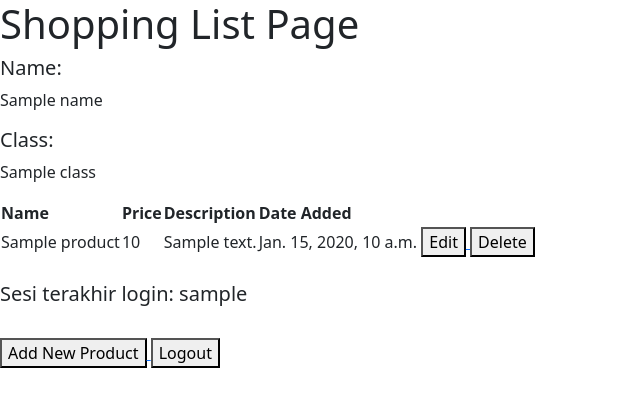
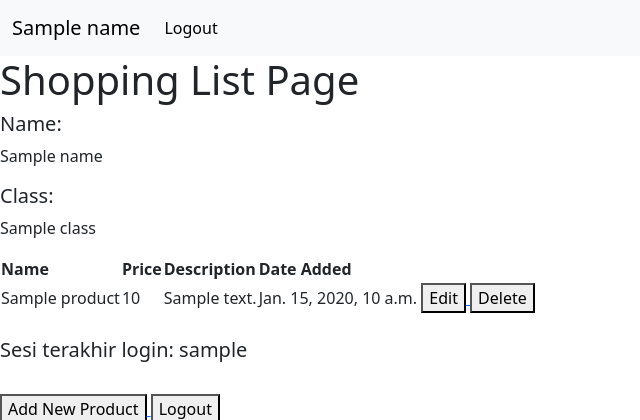
Before and after one commit to febrian-irv/shopping-list, a Django app: template main/templates/main.html in a window 1280 px wide. Shown: the top 420 px of the page, without its empty margins (0-640 px from the left). Run offline with Django 4.2, Linux system fonts and the light colour scheme; the template is opened without the code that fills it: most values are stand-ins (such as "Sample title", 1, 10 or a date in 2020).

Commit message:
Adding navbar

```diff
--- a/main/templates/main.html
+++ b/main/templates/main.html
@@ -1,6 +1,21 @@
 {% extends 'base.html' %}
 
 {% block content %}
+<nav class="navbar navbar-expand-lg bg-body-tertiary">
+    <div class="container-fluid">
+      <a class="navbar-brand" href="#">{{name}}</a>
+      <button class="navbar-toggler" type="button" data-bs-toggle="collapse" data-bs-target="#navbarSupportedContent" aria-controls="navbarSupportedContent" aria-expanded="false" aria-label="Toggle navigation">
+        <span class="navbar-toggler-icon"></span>
+      </button>
+      <div class="collapse navbar-collapse" id="navbarSupportedContent">
+        <ul class="navbar-nav me-auto mb-2 mb-lg-0">
+          <li class="nav-item">
+            <a class="nav-link active" aria-current="page" href="{% url 'main:logout' %}">Logout</a>
+          </li>
+        </ul>
+      </div>
+    </div>
+  </nav>
     <h1>Shopping List Page</h1>
 
     <h5>Name:</h5>
```
